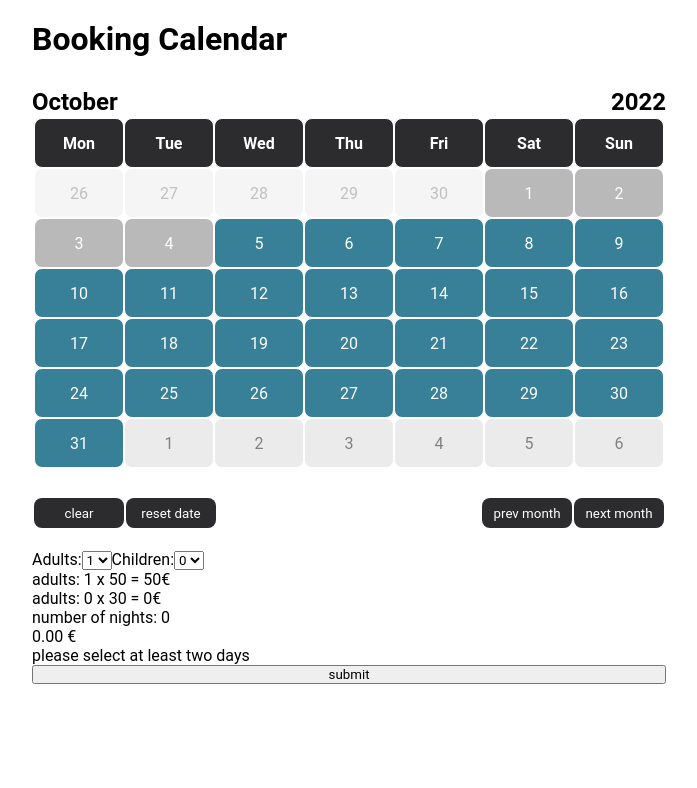
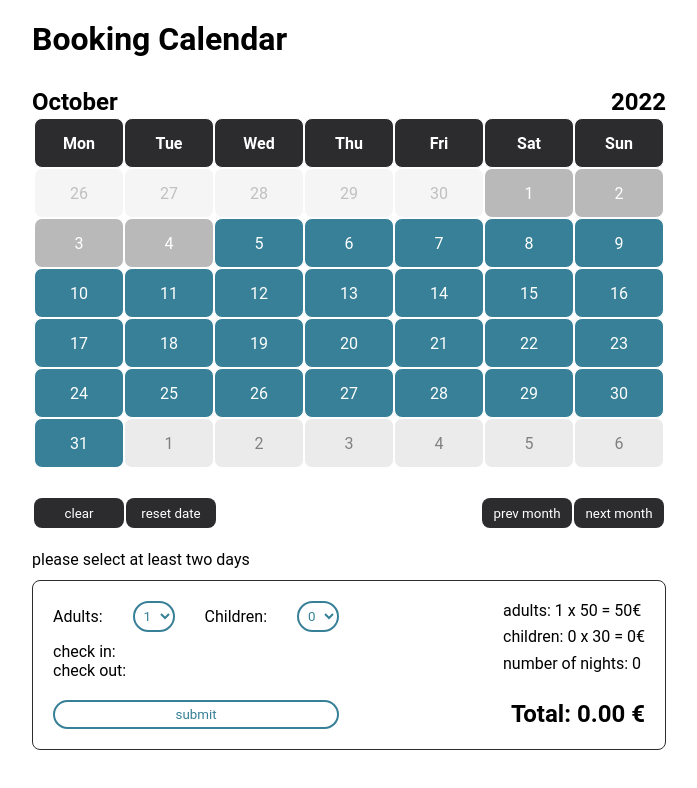
Before and after one commit to stefanszeke/booking-manager, an Angular app in the folder client-angular/: page / in a window 1280 px wide. Shown: the top 788 px of the page, without its empty margins (291-988 px from the left). Built offline with nearby package versions, Linux system fonts and the light colour scheme.

Commit message:
style: user input

```diff
--- a/client-angular/src/app/components/calendar/calendar.component.html
+++ b/client-angular/src/app/components/calendar/calendar.component.html
@@ -50,11 +50,15 @@
 
   </table>
 
+  <div id='please-select'>
+    <p *ngIf="selectedDays.length < 2"> please select at least two days</p>
+  </div>
 
-
-
+  <div class="options-box">
+    <div class="options options1">
       <form class="CalendarForm" [formGroup]="calendarForm">
 
+        <div class="selector">
           <label for="adults">Adults:</label>
           <select name="adults" id="adults" formControlName="adults">
             <option value="1">1</option>
@@ -63,6 +67,8 @@
             <option value="4">4</option>
           </select>
 
+
+
           <label for="children">Children:</label>
           <select name="children" id="children" formControlName="children">
             <option value="0">0</option>
@@ -70,19 +76,40 @@
             <option value="2">2</option>
             <option value="3">3</option>
           </select>
+        </div>
       </form>
 
-  <p>adults: {{calendarForm.value.adults}} x 50 = {{calendarForm.value.adults*50}}€</p>
-  <p>adults: {{calendarForm.value.children}} x 30 = {{calendarForm.value.children*30}}€</p>
-  <p> number of nights: {{ getNumberOfNights() }}</p>
-  <p>{{ totalPay.toFixed(2) }} €</p>
-
-  <p *ngIf="selectedDays.length < 2"> please select at least two days</p>
       <div *ngIf="selectedDays.length >= 2">
         <p>check in: {{ selectedDays[0].toLocaleString('en-GB',{weekday:"long",day:"numeric", month:"long"}) }}</p>
         <p>check out: {{ selectedDays[selectedDays.length-1].toLocaleString('en-GB',{weekday:"long",day:"numeric", month:"long"}) }}</p>
       </div>
 
-  <button (click)="formButton()">submit</button>
+      <div *ngIf="selectedDays.length < 2">
+        <p>check in: </p>
+        <p>check out: </p>
+      </div>
+
 
     </div>
+
+    <div class="options options2">
+      <p>adults: {{calendarForm.value.adults}} x 50 = {{calendarForm.value.adults*50}}€</p>
+      <p>children: {{calendarForm.value.children}} x 30 = {{calendarForm.value.children*30}}€</p>
+      <p> number of nights: {{ getNumberOfNights() }}</p>
+
+    </div>
+
+    <div class="options options3">
+      <button (click)="formButton()">submit</button>
+    </div>
+
+    <div class="options options4">
+      <h2>Total: {{ totalPay.toFixed(2) }} €</h2>
+    </div>
+
+
+
+  </div>
+
+
+</div>
--- a/client-angular/src/app/components/calendar/calendar.component.scss
+++ b/client-angular/src/app/components/calendar/calendar.component.scss
@@ -43,6 +43,8 @@ td {
   cursor: pointer;
   &:hover {
     filter: brightness(0.9);
+    transform: scale(1.02);
+    font-size: 1.4rem;
   }
   transition: 90ms;
 }
@@ -93,7 +95,54 @@ td {
   height: 30px;
   border-radius: 8px;
   cursor:pointer;
+  transition: 80ms;
   &:hover {
     filter: brightness(1.5);
+    transform: scale(1.05);
   }
 }
+
+#please-select {
+  height: 30px;
+}
+
+.options-box {
+  display: grid;
+  grid-template-columns: 1fr 1fr;
+  padding: 10px;
+  border: 1px solid rgb(44, 44, 47);
+  border-radius: 8px;
+}
+
+.options {
+  display: grid;
+  padding: 10px;
+}
+
+.options4, .options2 {
+  justify-content: end;
+}
+
+.selector {
+  display: grid;
+  grid-auto-flow: column;
+  justify-content: space-between;
+  align-items: center;
+  margin-bottom: 10px;
+}
+
+.options select, .options button {
+  border: none;
+  color: rgb(55, 128, 151);
+  border: 2px solid rgb(55, 128, 151);
+  border-radius: 20px;
+  padding: 5px;
+  background: none;
+  width: 100%;
+  transition: 80ms;
+  cursor: pointer;
+  &:hover {
+    filter: brightness(1.5);
+    transform: scale(1.05);
+  }
+}
```
Lines whose indentation alone changed are shown as unchanged.
